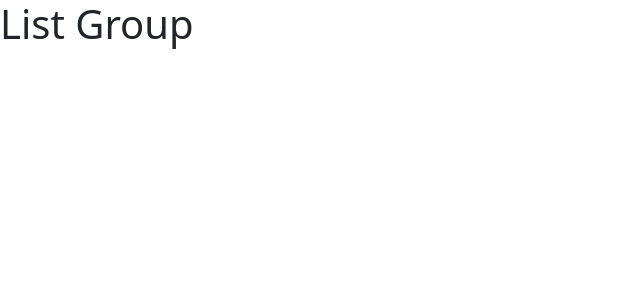
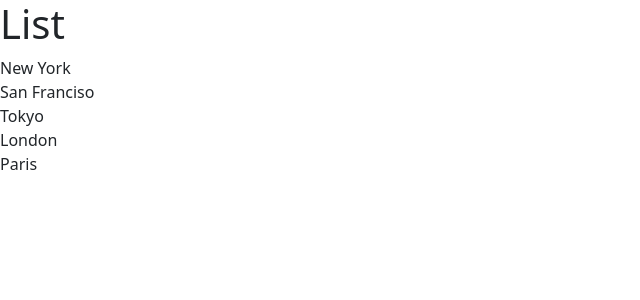
Before and after one commit to HimashaNethmini/React-Test-App, a React (Vite) app: page / in a window 1280 px wide. Shown: the top 300 px of the page, without its empty margins (0-640 px from the left). Built offline with nearby package versions, Linux system fonts and the light colour scheme.

Commit message:
Added a list

```diff
--- a/src/components/ListGroup.tsx
+++ b/src/components/ListGroup.tsx
@@ -1,7 +1,16 @@
-function ListGroup () {
+function ListGroup() {
+  const items = ["New York", "San Franciso", "Tokyo", "London", "Paris"];
 
-    return <h1>List Group</h1>;
-
+  return (
+    <>
+      <h1>List</h1>
+      <ul className="list-group">
+        {items.map((item) => (
+          <li key={item}>{item}</li>
+        ))}
+      </ul>
+    </>
+  );
 }
 
 export default ListGroup;
```
